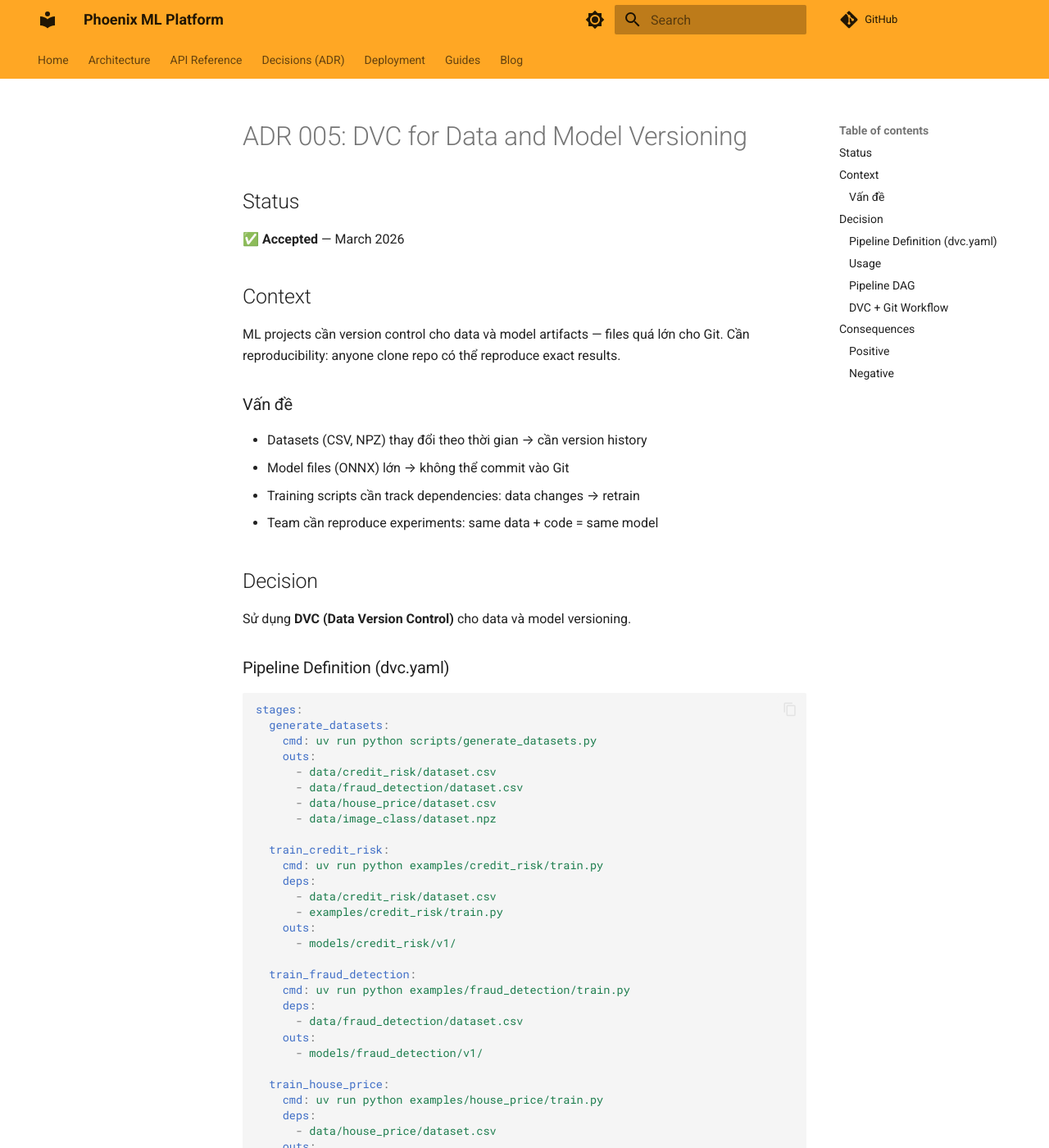
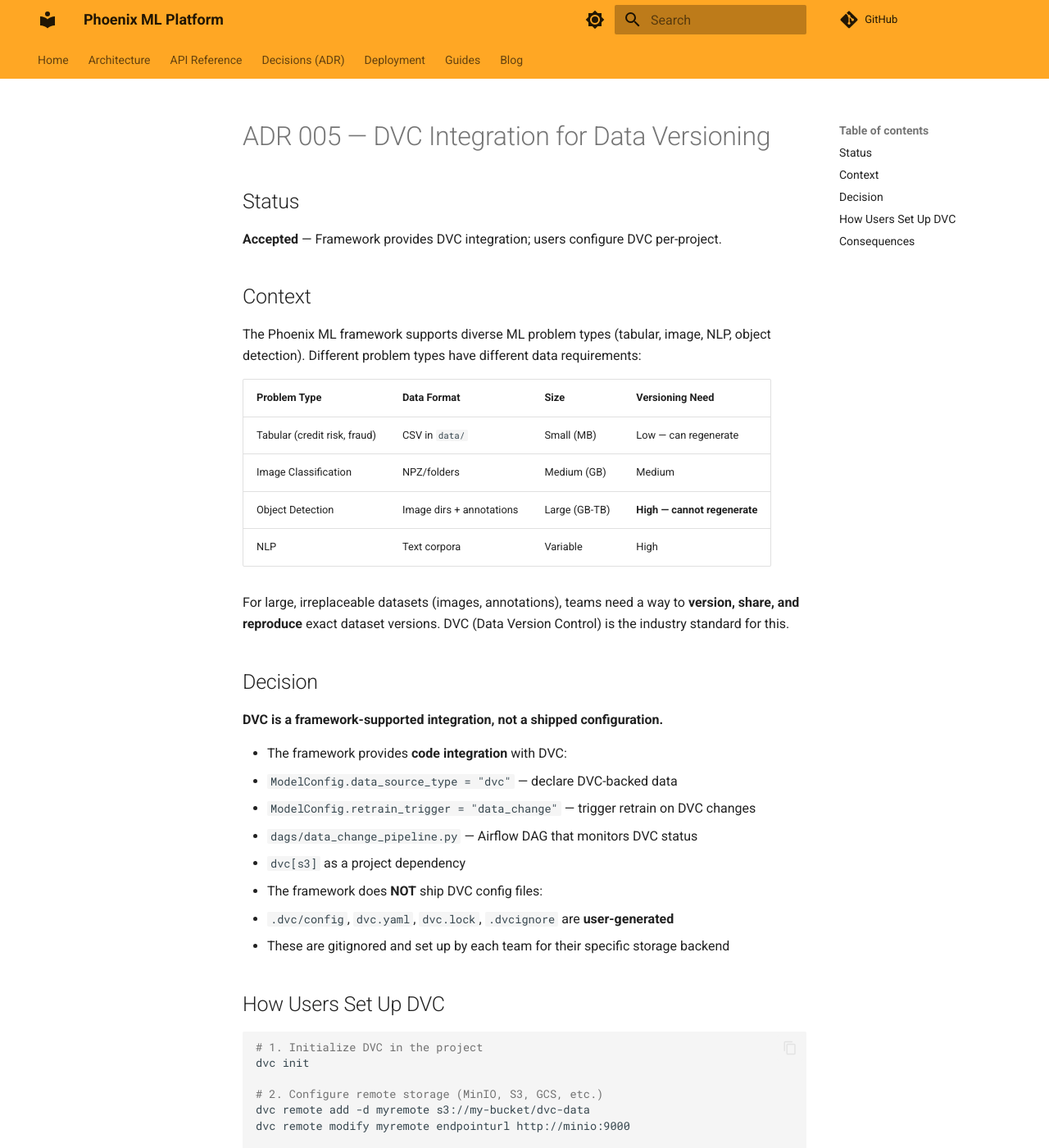
Before and after one commit to vtnguyen04/phoenix_ML, an MkDocs documentation site: the page built from docs/adr/005-dvc-data-versioning.md, in a window 1280 px wide and 1400 px high. Shown: the whole window at 82% size. Built offline with MkDocs 1.6.1 and Material for MkDocs 9.7.7, drawn with Linux system fonts in a browser that asks for light colours; comment, search, counter and statistics services are not loaded; some of the changed text lies outside the part shown.

Commit message:
refactor: DVC as framework integration, not shipped config
- Remove user-specific DVC files (.dvc/, dvc.yaml, dvc.lock, .dvcignore)
- Gitignore all DVC files (user generates these per-project)
- Rewrite ADR 005: DVC is framework-supported integration
- Framework provides DVC hooks: ModelConfig, data_change DAG, config loader
- Users set up DVC themselves when they need large dataset versioning

````diff
--- a/docs/adr/005-dvc-data-versioning.md
+++ b/docs/adr/005-dvc-data-versioning.md
@@ -1,118 +1,69 @@
-# ADR 005: DVC for Data and Model Versioning
+# ADR 005 — DVC Integration for Data Versioning
 
 ## Status
-✅ **Accepted** — March 2026
+
+**Accepted** — Framework provides DVC integration; users configure DVC per-project.
 
 ## Context
 
-ML projects cần version control cho data và model artifacts — files quá lớn cho Git. Cần reproducibility: anyone clone repo có thể reproduce exact results.
+The Phoenix ML framework supports diverse ML problem types (tabular, image, NLP, object detection). Different problem types have different data requirements:
 
-### Vấn đề
-- Datasets (CSV, NPZ) thay đổi theo thời gian → cần version history
-- Model files (ONNX) lớn → không thể commit vào Git
-- Training scripts cần track dependencies: data changes → retrain
-- Team cần reproduce experiments: same data + code = same model
+| Problem Type | Data Format | Size | Versioning Need |
+|---|---|---|---|
+| Tabular (credit risk, fraud) | CSV in `data/` | Small (MB) | Low — can regenerate |
+| Image Classification | NPZ/folders | Medium (GB) | Medium |
+| Object Detection | Image dirs + annotations | Large (GB-TB) | **High — cannot regenerate** |
+| NLP | Text corpora | Variable | High |
+
+For large, irreplaceable datasets (images, annotations), teams need a way to **version, share, and reproduce** exact dataset versions. DVC (Data Version Control) is the industry standard for this.
 
 ## Decision
 
-Sử dụng **DVC (Data Version Control)** cho data và model versioning.
+**DVC is a framework-supported integration, not a shipped configuration.**
 
-### Pipeline Definition (dvc.yaml)
+- The framework provides **code integration** with DVC:
+  - `ModelConfig.data_source_type = "dvc"` — declare DVC-backed data
+  - `ModelConfig.retrain_trigger = "data_change"` — trigger retrain on DVC changes
+  - `dags/data_change_pipeline.py` — Airflow DAG that monitors DVC status
+  - `dvc[s3]` as a project dependency
 
-```yaml
-stages:
-  generate_datasets:
-    cmd: uv run python scripts/generate_datasets.py
-    outs:
-      - data/credit_risk/dataset.csv
-      - data/fraud_detection/dataset.csv
-      - data/house_price/dataset.csv
-      - data/image_class/dataset.npz
+- The framework does **NOT** ship DVC config files:
+  - `.dvc/config`, `dvc.yaml`, `dvc.lock`, `.dvcignore` are **user-generated**
+  - These are gitignored and set up by each team for their specific storage backend
 
-  train_credit_risk:
-    cmd: uv run python examples/credit_risk/train.py
-    deps:
-      - data/credit_risk/dataset.csv
-      - examples/credit_risk/train.py
-    outs:
-      - models/credit_risk/v1/
-
-  train_fraud_detection:
-    cmd: uv run python examples/fraud_detection/train.py
-    deps:
-      - data/fraud_detection/dataset.csv
-    outs:
-      - models/fraud_detection/v1/
-
-  train_house_price:
-    cmd: uv run python examples/house_price/train.py
-    deps:
-      - data/house_price/dataset.csv
-    outs:
-      - models/house_price/v1/
-
-  train_image_class:
-    cmd: uv run python examples/image_classification/train.py
-    deps:
-      - data/image_class/dataset.npz
-    outs:
-      - models/image_class/v1/
-```
-
-### Usage
+## How Users Set Up DVC
 
 ```bash
-# Run full pipeline (skip unchanged stages)
-uv run dvc repro
+# 1. Initialize DVC in the project
+dvc init
 
-# Run specific stage
-uv run dvc repro train_credit_risk
+# 2. Configure remote storage (MinIO, S3, GCS, etc.)
+dvc remote add -d myremote s3://my-bucket/dvc-data
+dvc remote modify myremote endpointurl http://minio:9000
 
-# Show pipeline DAG
-uv run dvc dag
+# 3. Track datasets
+dvc add data/object_detection/
+git add data/object_detection/.gitkeep data/object_detection.dvc
 
-# Push artifacts to remote (MinIO)
-uv run dvc push
+# 4. Push data to remote
+dvc push
 
-# Pull artifacts
-uv run dvc pull
-```
-
-### Pipeline DAG
-
-```mermaid
-graph TD
-    GEN["generate_datasets<br/>(scripts/generate_datasets.py)"]
-
-    GEN --> CR["train_credit_risk<br/>(examples/credit_risk/train.py)"]
-    GEN --> FD["train_fraud_detection<br/>(examples/fraud_detection/train.py)"]
-    GEN --> HP["train_house_price<br/>(examples/house_price/train.py)"]
-    GEN --> IC["train_image_class<br/>(examples/image_classification/train.py)"]
-
-    CR --> CR_OUT["models/credit_risk/v1/<br/>model.onnx + metrics.json"]
-    FD --> FD_OUT["models/fraud_detection/v1/<br/>model.onnx + metrics.json"]
-    HP --> HP_OUT["models/house_price/v1/<br/>model.onnx + metrics.json"]
-    IC --> IC_OUT["models/image_class/v1/<br/>model.onnx + metrics.json"]
-```
-
-### DVC + Git Workflow
-
-```
-Git tracks:       .dvc files (small pointers), dvc.yaml, dvc.lock
-DVC tracks:       data/*.csv, data/*.npz, models/**/*.onnx
-Remote storage:   MinIO (s3://phoenix-ml/)
+# 5. Configure model to use DVC
+# In model_configs/object-detection.yaml:
+#   data_source:
+#     type: dvc
+#   retrain:
+#     trigger: data_change
+#     drift_detection: false
 ```
 
 ## Consequences
 
-### Positive
-- ✅ Full reproducibility: `git checkout <commit> && dvc checkout && dvc repro`
-- ✅ Lightweight Git: only pointers, not actual data files
-- ✅ Pipeline DAG: automatic dependency tracking → skip unchanged stages
-- ✅ MinIO remote: team-wide artifact sharing
-- ✅ CI integration: `dvc repro` in GitHub Actions
+**Positive:**
+- Framework stays clean — no project-specific config files
+- Works with any DVC-compatible storage backend (S3, GCS, Azure, local)
+- `data_change_pipeline` DAG auto-detects data changes and retrains
 
-### Negative
-- ❌ Learning curve: DVC concepts (stages, deps, outs, remotes)
-- ❌ Additional tool: `dvc` CLI needed
-- ❌ Lock file conflicts: `dvc.lock` can have merge conflicts
+**Negative:**
+- Users must set up DVC themselves (documented in customization guide)
+- DVC dependency is always installed even if not used (acceptable tradeoff)
````
Also changed, not shown: dvc.yaml (deleted, +0 -71 lines), 5 other files.
